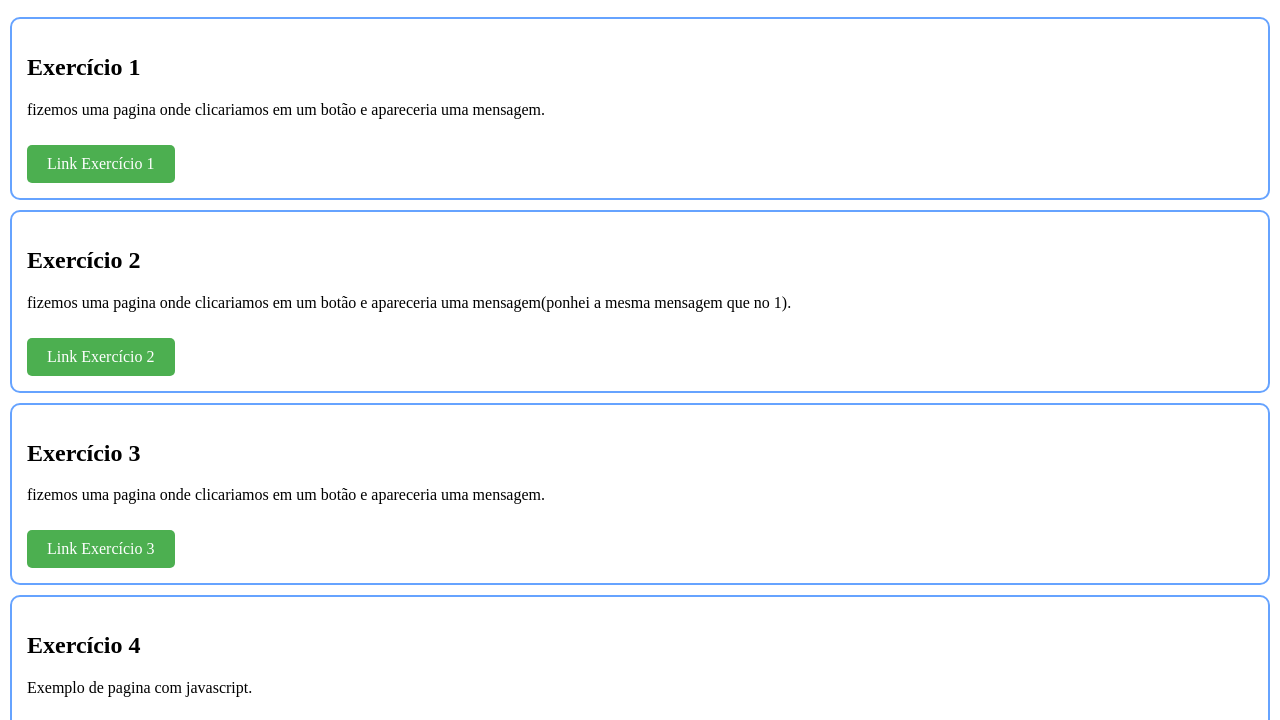
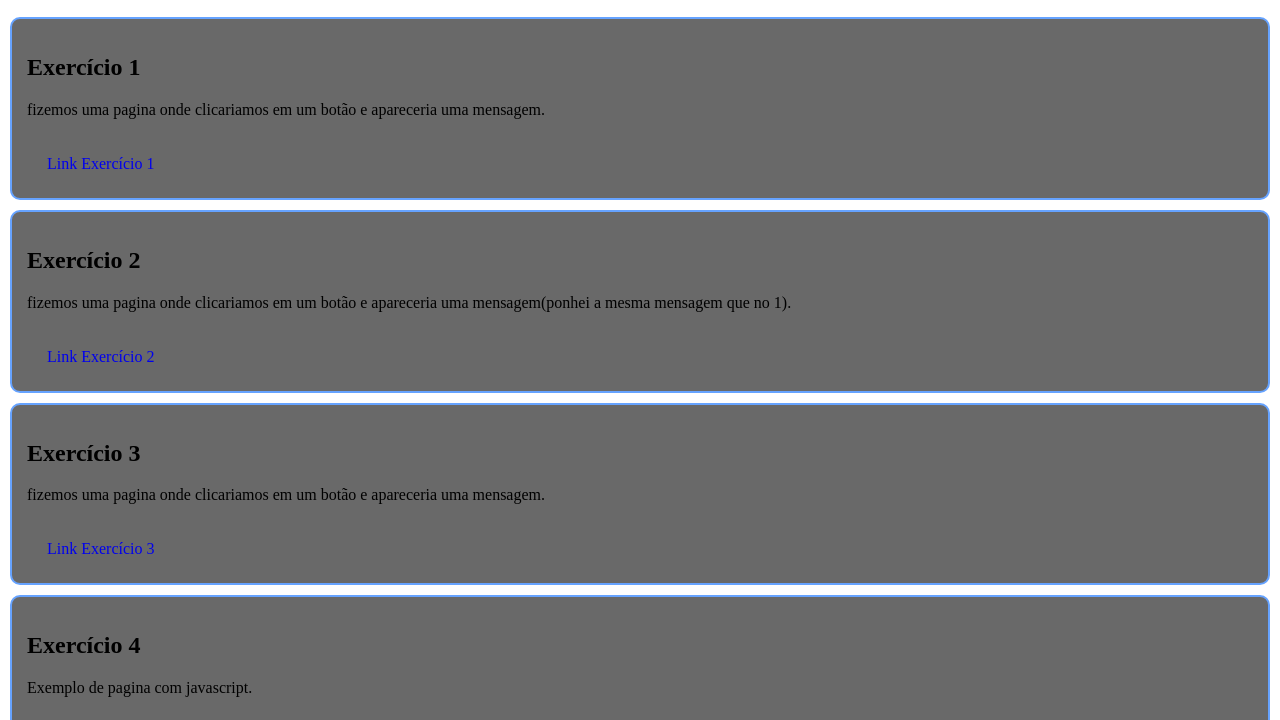
Before and after one commit to adrianhermes101/javascript, a plain HTML site: page index.html in a window 1280 px wide. Shown: the part 60-780 px from the top of the page. Drawn offline with Linux system fonts and the light colour scheme.

Commit message:
Update index.html

```diff
--- a/index.html
+++ b/index.html
@@ -20,11 +20,11 @@
         }
 
         section {
-            border: 2px solid #66a3ff; /* Borda azul */
+            border: 2px solid #66a3ff;
             border-radius: 10px;
             margin: 10px;
             padding: 15px;
-            background-color: #ffffff; /* Branco */
+            background-color: #696969
         }
 
         ol {
@@ -40,7 +40,7 @@
             display: inline-block;
             padding: 10px 20px;
             margin-top: 10px;
-            background-color: #4CAF50; /* Cor verde */
+            background-color: #7FFFD4
             color: white;
             text-align: center;
             text-decoration: none;
```
